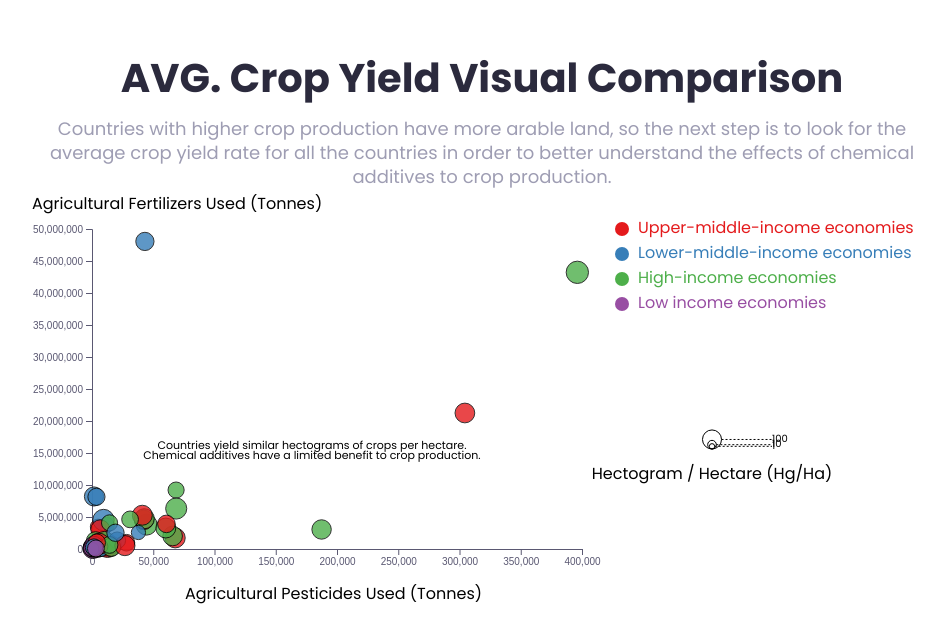
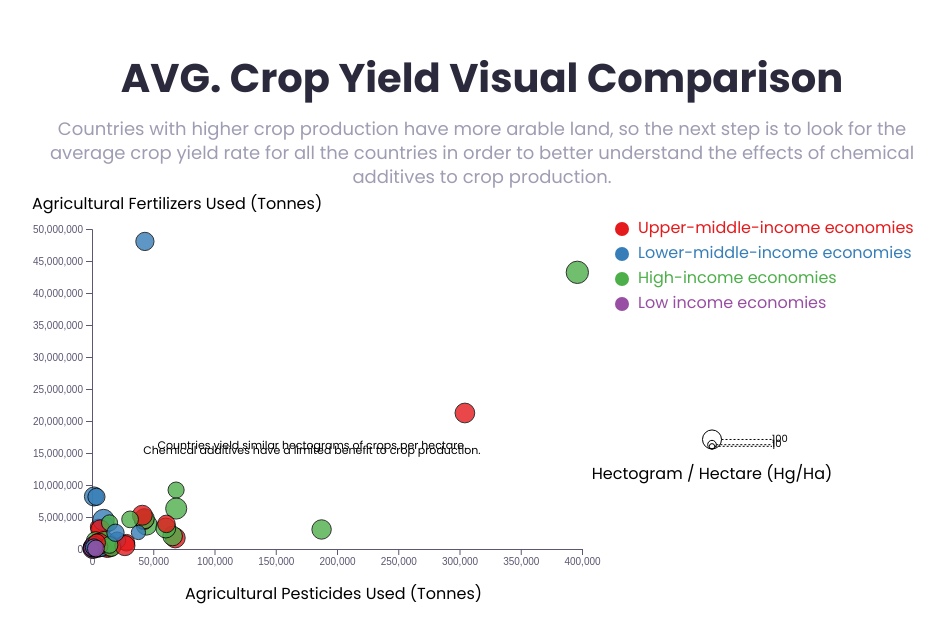
Before and after one commit to parkchrishj/Crop-Production, a plain HTML site: page index.html in a window 1280 px wide. Shown: the part 2940-3582 px from the top of the page, without its empty margins (158-1102 px from the left). Drawn offline with nearby package versions, Linux system fonts and the light colour scheme; no server answers; animation ran at ten frames a second.

Commit message:
Update index.html

```diff
--- a/index.html
+++ b/index.html
@@ -807,7 +807,7 @@
                                         .style("font-size", "11px")
                                     svg_y.append("text")
                                         .attr('x', 220)
-                                        .attr("y", height - 90)
+                                        .attr("y", height - 95)
                                         .text("Chemical additives have a limited benefit to crop production.")
                                         .attr("text-anchor", "middle")
                                         .style("font-size", "11px")
```
